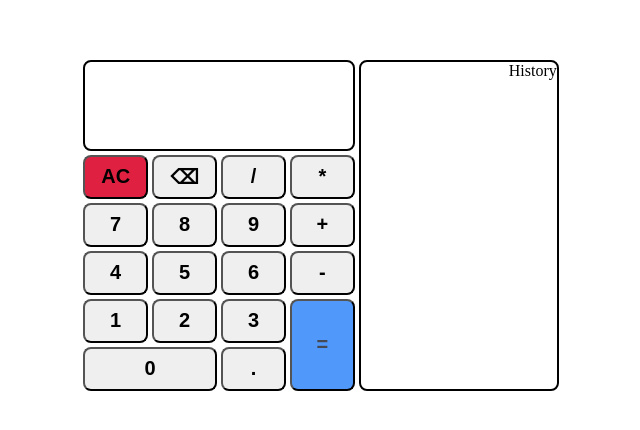
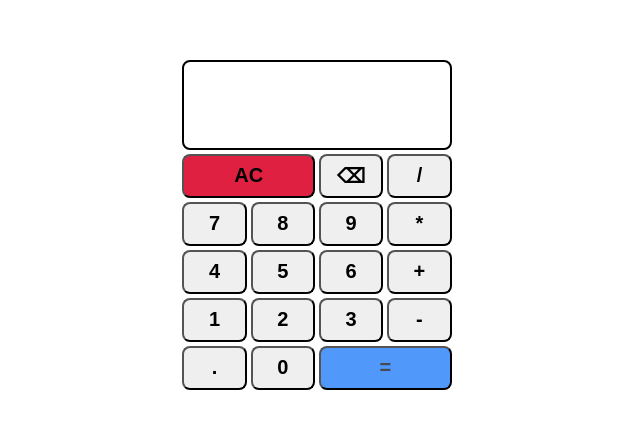
Before and after one commit to ArboReality/JsCalculator, a React (Vite) app: page / in a window 1280 px wide. Shown: the part 276-706 px from the top of the page, without its empty margins (319-959 px from the left). Built offline with nearby package versions, Linux system fonts and the light colour scheme.

Commit message:
Implemented useReducer successfully

```diff
--- a/src/App.css
+++ b/src/App.css
@@ -34,8 +34,8 @@
   font-size: 1em;
 }
 
-.span-rows-2 {
-  grid-row: span 2;
+.span-cols-2 {
+  grid-column: span 2;
 }
 
 #log {
@@ -86,8 +86,3 @@ button:hover {
   color: black;
   background-color: #a3c5f5;
 }
-
-/* Zero digit style */
-#numpad >:nth-child(17) {
-  grid-column: span 2;
-}
--- a/src/App.jsx
+++ b/src/App.jsx
@@ -8,14 +8,14 @@ export const ACTIONS = {
   CHOOSE_OPERATION: 'choose-operation',
   CLEAR: 'clear',
   DELETE_DIGIT: 'delete-digit',
-  EVALUATE: 'evaluate'
+  EVALUATE: 'evaluate',
 }
 
 
 function reducer(state, { type, payload }) {
   switch (type) {
     case ACTIONS.ADD_DIGIT:
-      if (state.overwrite){
+      if (state.overwrite) {
         return {
           ...state,
           currentOperand: payload.digit,
@@ -98,10 +98,10 @@ function reducer(state, { type, payload }) {
   }
 }
 
-function evaluate ({currentOperand, previousOperand, operation}) {
+function evaluate({ currentOperand, previousOperand, operation }) {
   const prev = parseFloat(previousOperand)
   const current = parseFloat(currentOperand)
-  if (isNAN(prev) || isNAN(current)) return ""
+  if (isNaN(prev) || isNaN(current)) return ""
   let computation = ""
 
   switch (operation) {
@@ -143,9 +143,6 @@ function App() {
 
   return (
     <main className="calculator-grid">
-      <div id="log" style={{display: "true"}} >
-        History
-      </div>
       <div id="display" className="output">
         <div className="previous-operand">
           {formatOperand(previousOperand)} {operation}
@@ -156,7 +153,7 @@ function App() {
       </div>
       <div id="numpad">
         <button
-          id="clear"
+          id="clear" className="span-cols-2"
           onClick={() => dispatch({ type: ACTIONS.CLEAR })}
         >
           AC
@@ -164,26 +161,26 @@ function App() {
         <button id="delete" onClick={() => dispatch({ type: ACTIONS.DELETE_DIGIT })}>
         &#9003;
       </button>
-        <OperationBtn id="divide" operation="/">{dispatch}</OperationBtn>
-        <OperationBtn id="multiply" operation="*">{dispatch}</OperationBtn>
-        <DigitBtn id="seven" digit="7">{dispatch}</DigitBtn>
-        <DigitBtn id="eight" digit="8">{dispatch}</DigitBtn>
-        <DigitBtn id="nine" digit="9">{dispatch}</DigitBtn>
-        <OperationBtn id="add" operation="+">{dispatch}</OperationBtn>
-        <DigitBtn id="four" digit="4">{dispatch}</DigitBtn>
-        <DigitBtn id="five" digit="5">{dispatch}</DigitBtn>
-        <DigitBtn id="six" digit="6">{dispatch}</DigitBtn>
-        <OperationBtn id="subtract" operation="-">{dispatch}</OperationBtn>
-        <DigitBtn id="one" digit="1">{dispatch}</DigitBtn>
-        <DigitBtn id="two" digit="2">{dispatch}</DigitBtn>
-        <DigitBtn id="three" digit="3">{dispatch}</DigitBtn>
-        <button id="equals" className="span-rows-2"
+        <OperationBtn id="divide" operation="/" dispatch={dispatch} />
+        <DigitBtn id="seven" digit="7" dispatch={dispatch} />
+        <DigitBtn id="eight" digit="8" dispatch={dispatch} />
+        <DigitBtn id="nine" digit="9" dispatch={dispatch} />
+        <OperationBtn id="multiply" operation="*" dispatch={dispatch} />
+        <DigitBtn id="four" digit="4" dispatch={dispatch} />
+        <DigitBtn id="five" digit="5" dispatch={dispatch} />
+        <DigitBtn id="six" digit="6" dispatch={dispatch} />
+        <OperationBtn id="add" operation="+" dispatch={dispatch} />
+        <DigitBtn id="one" digit="1" dispatch={dispatch} />
+        <DigitBtn id="two" digit="2" dispatch={dispatch} />
+        <DigitBtn id="three" digit="3" dispatch={dispatch} />
+        <OperationBtn id="subtract" operation="-" dispatch={dispatch} />
+        <DigitBtn id="decimal" digit="." dispatch={dispatch} />
+        <DigitBtn id="zero" digit="0" dispatch={dispatch} />
+        <button id="equals" className="span-cols-2"
           onClick={() => dispatch({ type: ACTIONS.EVALUATE })}
         >
           =
         </button>
-        <DigitBtn id="zero" className="span-cols-2" digit="0">{dispatch}</DigitBtn>
-        <DigitBtn id="decimal" digit=".">{dispatch}</DigitBtn>
       </div>
     </main>
   )
--- a/src/components/DigitBtn.jsx
+++ b/src/components/DigitBtn.jsx
@@ -1,8 +1,6 @@
-import React from "react"
 import { ACTIONS } from "../App"
 
 export default function DigitBtn({dispatch, digit}) {
-
   return (
     <button
       onClick={() => dispatch({ type: ACTIONS.ADD_DIGIT, payload: { digit } })}
--- a/src/components/OperationBtn.jsx
+++ b/src/components/OperationBtn.jsx
@@ -1,8 +1,6 @@
-import React from "react"
 import { ACTIONS } from "../App"
 
 export default function OperationBtn({ dispatch, operation }) {
-
   return (
     <button
       onClick={() =>
```
Also changed, not shown: 1 other file (tests, documents, lock files or other folders).
